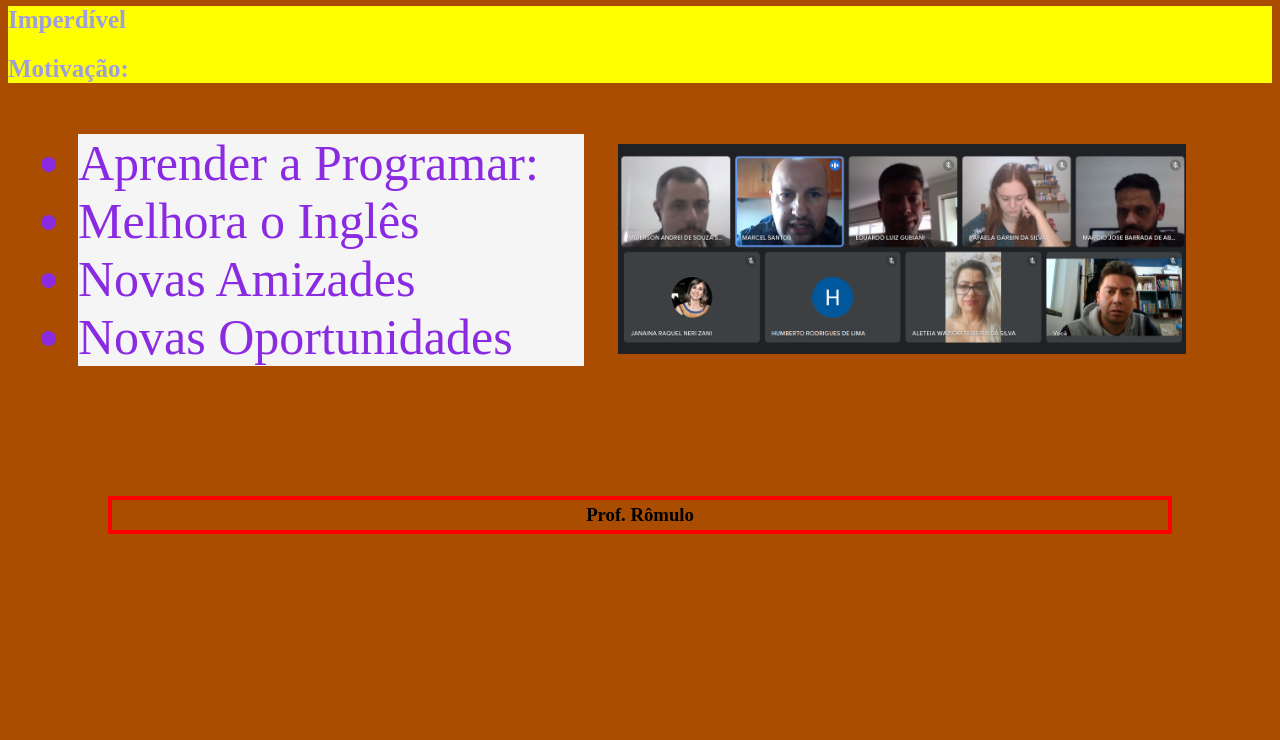
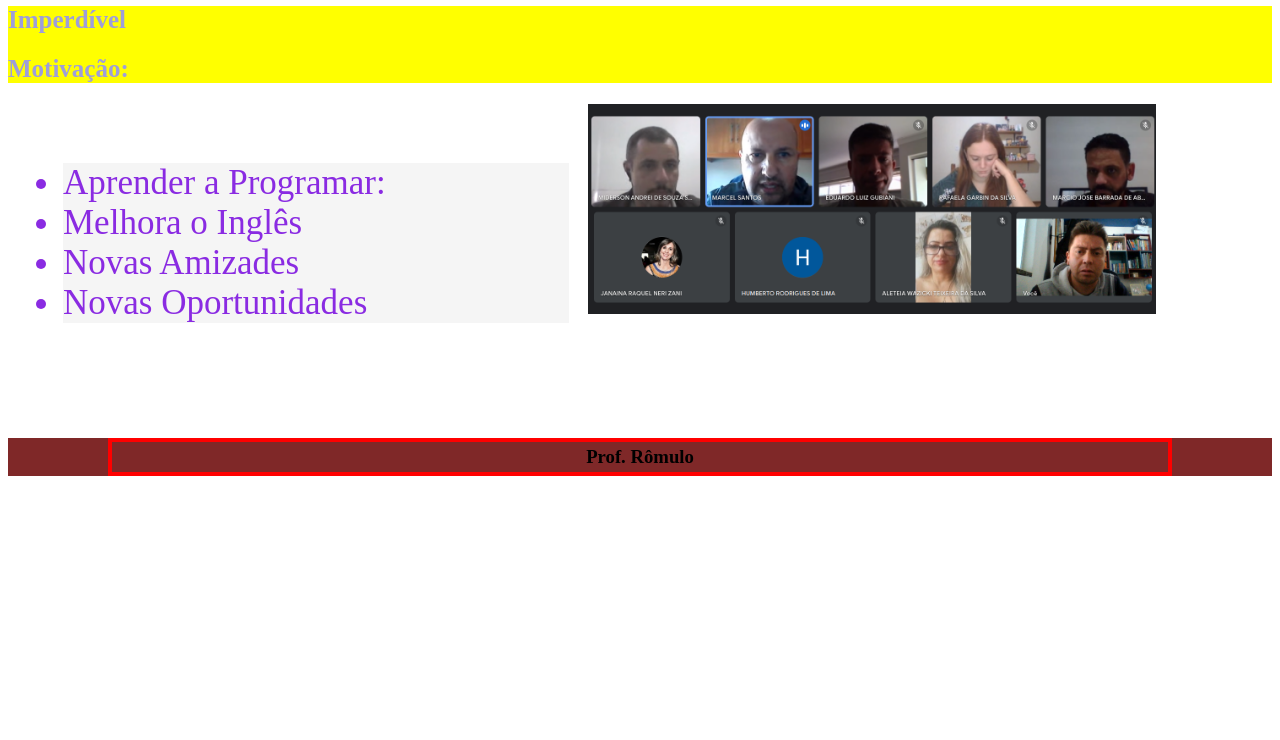
Before and after one commit to romulopena/quinta25-08, a plain HTML site: page index.html in a window 1280 px wide. Shown: the part 60-800 px from the top of the page. Drawn offline with Linux system fonts and the light colour scheme.

Commit message:
salvando

```diff
--- a/style.css
+++ b/style.css
@@ -7,7 +7,7 @@ h2 {
     font-size: 25px;
 }
 
-body {
+header {
     background: #aa4d00;
 }
 
@@ -33,11 +33,15 @@ ul{
     display: inline-block;
     vertical-align: center;
     width: 40%;
-    margin: 30px 30px 30px 30px;
-    font-size: 50px;
+    margin: 15px;
+    font-size: 35px;
 }
 
 ul li{
     background: whitesmoke;
     color: blueviolet;
 }
+
+footer{
+    background: rgba(107, 6, 6, 0.863);
+}
```
